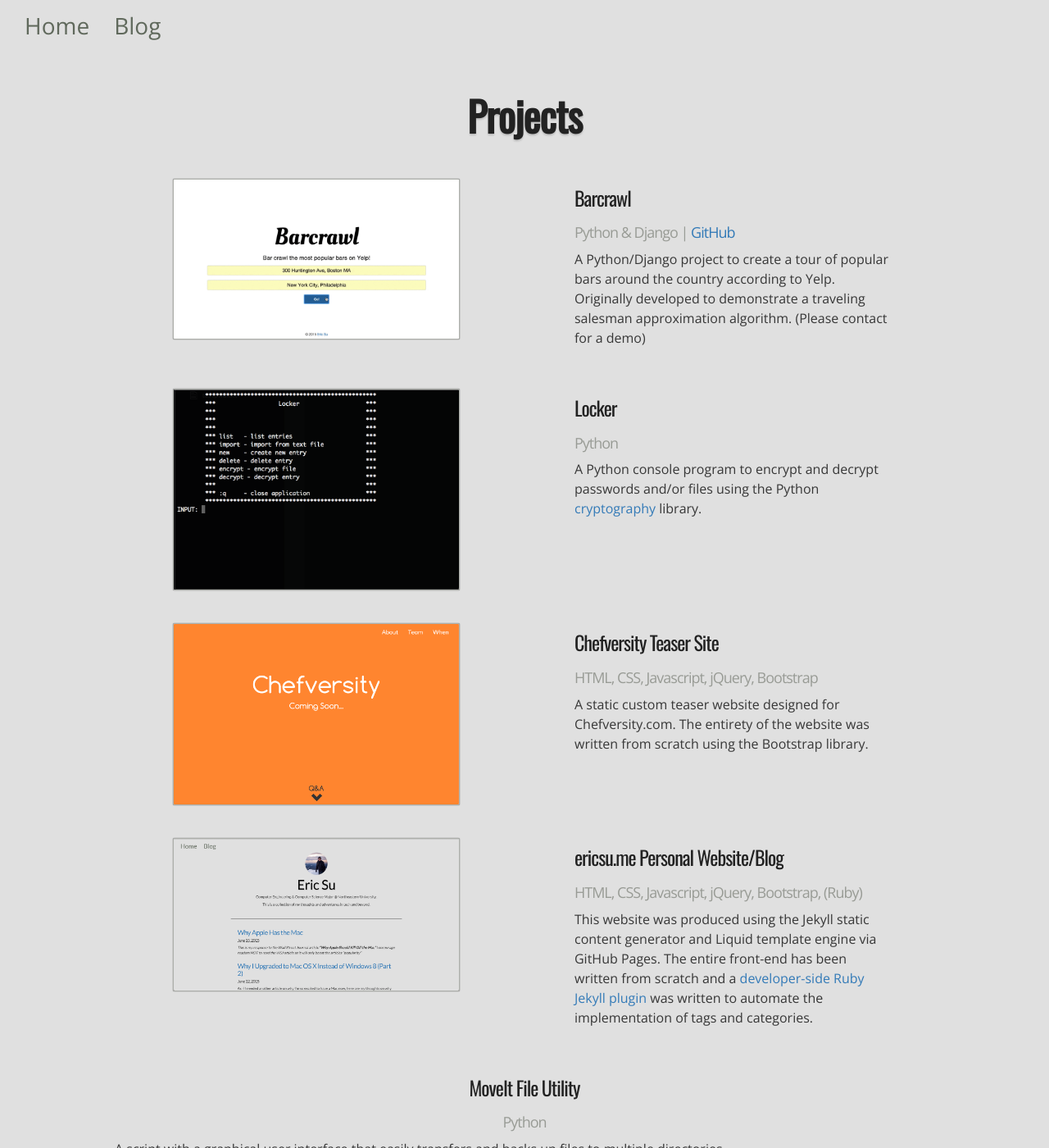
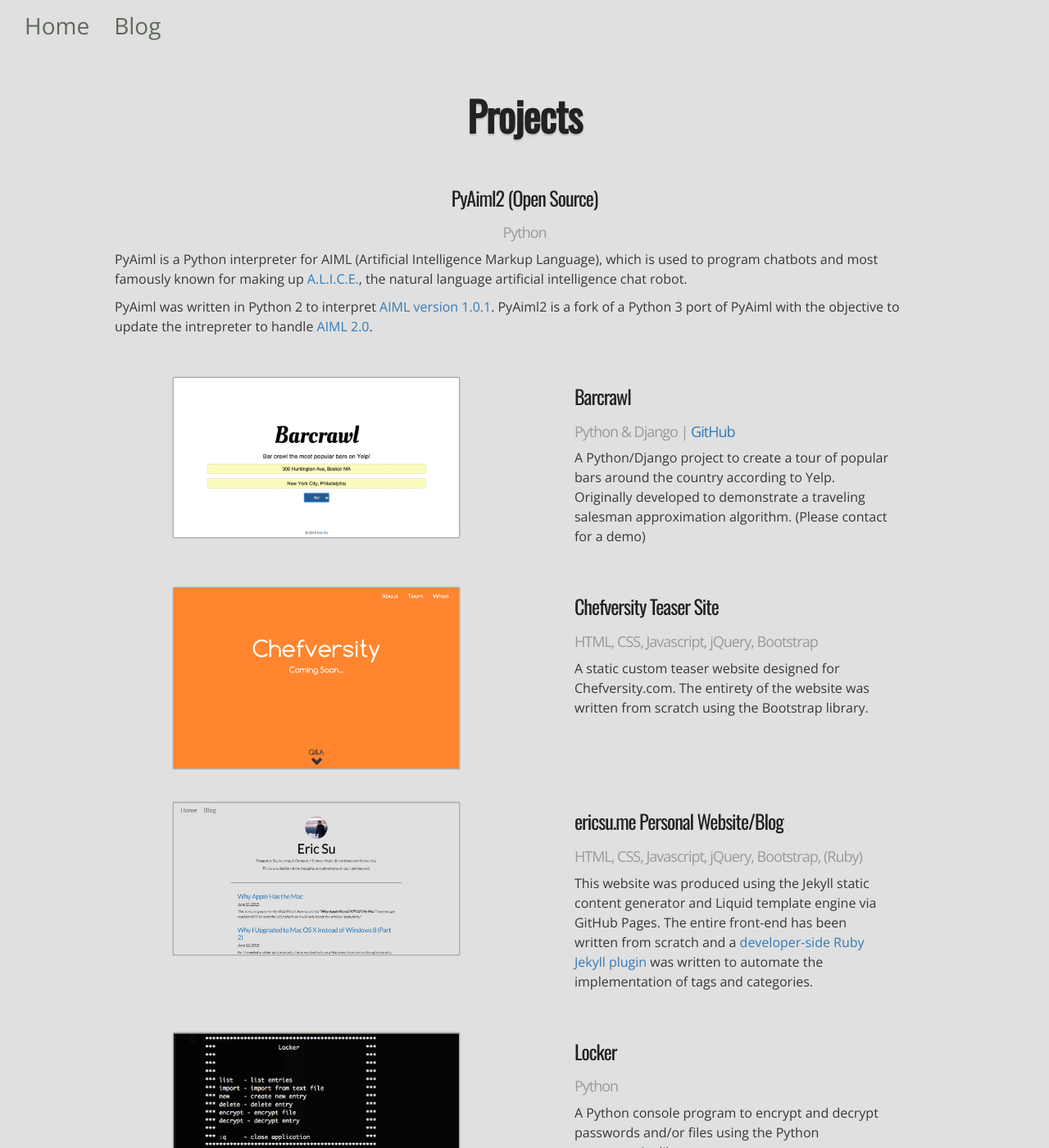
Before and after one commit to eric-cc-su/eric-cc-su.github.io, a Jekyll site: the page built from info/projects.html, in a window 1280 px wide and 1400 px high. Shown: the whole window at 82% size. Built offline with Jekyll 4.4.1, drawn with Linux system fonts in a browser that asks for light colours.

Commit message:
Project page updated w/PyAiml2

```diff
--- a/info/projects.html
+++ b/info/projects.html
@@ -67,6 +67,23 @@
     <div class="landing fit-info" style="width: 100%; display: inline-block">
         <h1 class="section-title">Projects</h1>
 
+        <div class="col-md-12 trail project_description_center">
+            <a href="https://github.com/eric-cc-su/PyAiml2" class="jobhead">
+                <h3>PyAiml2 (Open Source)</h3>
+            </a>
+            <h4 class="job_subhead">Python</h4>
+            <p>
+                PyAiml is a Python interpreter for AIML (Artificial Intelligence Markup Language), which is used to
+                program chatbots and most famously known for making up
+                <a href="http://www.alicebot.org/about.html">A.L.I.C.E.</a>, the natural language artificial intelligence chat robot.</p>
+            <p>
+                PyAiml was written in Python 2 to interpret <a href="http://www.alicebot.org/TR/2011/">AIML version 1.0.1</a>.
+                PyAiml2 is a fork of a Python 3 port of PyAiml with the objective to update
+                the intrepreter to handle
+                <a href="https://docs.google.com/document/u/1/d/1wNT25hJRyupcG51aO89UcQEiG-HkXRXusukADpFnDs4/pub">AIML 2.0</a>.
+            </p>
+        </div>
+
         <div class="col-md-12 trail">
             <div class="col-md-1"></div>
             <div class="col-md-5 graphics" style="padding: 0 5%;">
@@ -90,25 +107,6 @@
                     bars around the country according to Yelp. Originally
                     developed to demonstrate a traveling salesman
                     approximation algorithm. (Please contact for a demo)
-                </p>
-            </div>
-            <div class="col-md-1"></div>
-        </div>
-
-        <div class="col-md-12 trail">
-            <div class="col-md-1"></div>
-            <div class="col-md-5 graphics" style="padding: 0 5%;">
-                <a href="https://github.com/eric-cc-su/locker" class="trail">
-                    <img src="../images/index/locker.png" alt="Locker" class="img-responsive center-block project_image">
-                </a>
-            </div>
-            <div class="col-md-5 project_description">
-                <a href="https://github.com/eric-cc-su/locker" class="jobhead">
-                    <h3>Locker</h3>
-                </a>
-                <h4 class="job_subhead">Python</h4>
-                <p>
-                    A Python console program to encrypt and decrypt passwords and/or files using the Python <a href="https://cryptography.io/en/latest/" alt="Python Cryptography library">cryptography</a> library.
                 </p>
             </div>
             <div class="col-md-1"></div>
@@ -156,6 +154,25 @@
             <div class="col-md-1"></div>
         </div>
 
+        <div class="col-md-12 trail">
+            <div class="col-md-1"></div>
+            <div class="col-md-5 graphics" style="padding: 0 5%;">
+                <a href="https://github.com/eric-cc-su/locker" class="trail">
+                    <img src="../images/index/locker.png" alt="Locker" class="img-responsive center-block project_image">
+                </a>
+            </div>
+            <div class="col-md-5 project_description">
+                <a href="https://github.com/eric-cc-su/locker" class="jobhead">
+                    <h3>Locker</h3>
+                </a>
+                <h4 class="job_subhead">Python</h4>
+                <p>
+                    A Python console program to encrypt and decrypt passwords and/or files using the Python <a href="https://cryptography.io/en/latest/" alt="Python Cryptography library">cryptography</a> library.
+                </p>
+            </div>
+            <div class="col-md-1"></div>
+        </div>
+
         <div class="col-md-12 trail project_description_center">
             <a href="https://github.com/eric-cc-su/MoveIt" class="jobhead">
                 <h3>MoveIt File Utility</h3>
```
Also changed, not shown: index.html (+36 -19 lines).
